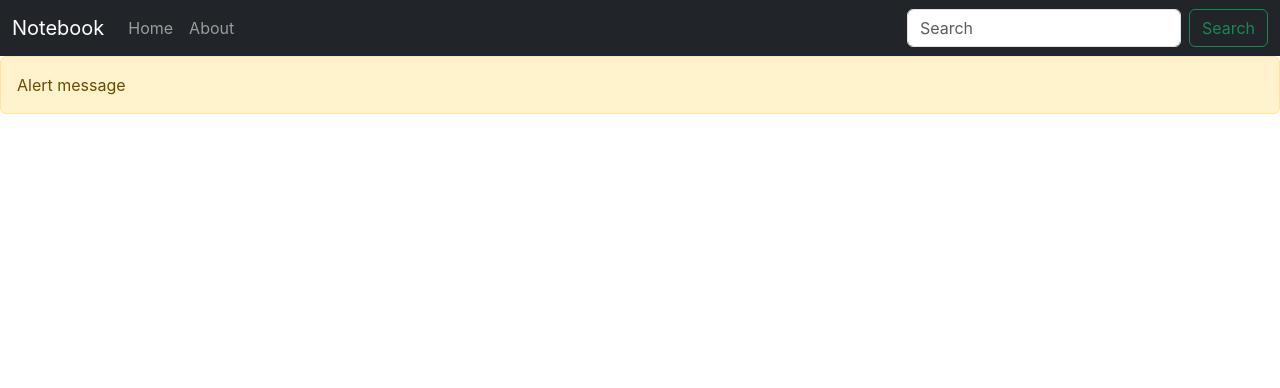
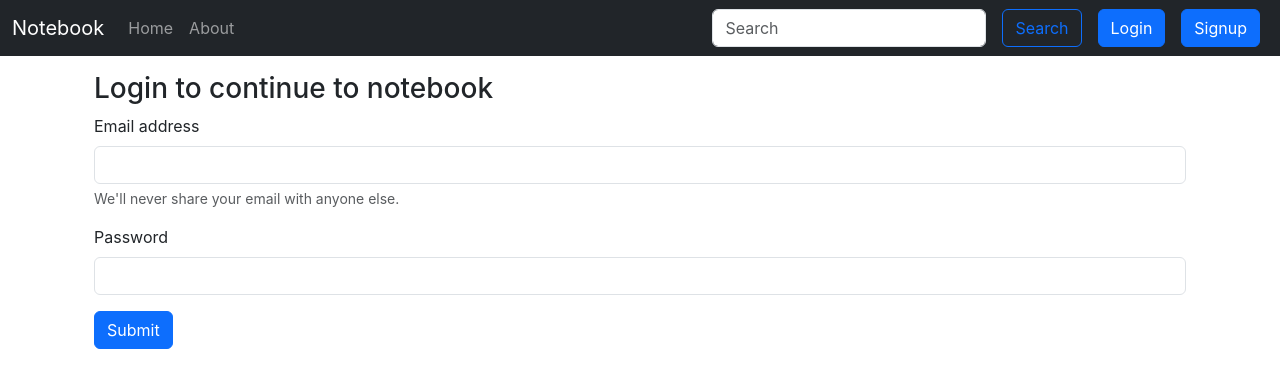
Before and after one commit to sudip-khanal/notebook, a React (Create React App) app: page /login in a window 1280 px wide. Shown: the top 388 px of the page. Built offline with nearby package versions, Linux system fonts and the light colour scheme.

Commit message:
login functionality added

```diff
--- a/src/App.js
+++ b/src/App.js
@@ -8,18 +8,44 @@ import React from "react";
 import { BrowserRouter, Route, Routes } from "react-router-dom";
 import NoteState from "./context/notes/noteState";
 import Alert from "./components/Alert";
+import Login from "./components/Login";
+import Signup from "./components/Signup";
+import { useState } from "react";
 
 function App() {
+  const [alert, setAlert] = useState(null);
+  const showAlert = (message, type) => {
+    setAlert({
+      msg: message,
+      type: type,
+    });
+    setTimeout(() => setAlert(null), 1500);
+  };
+
   return (
     <>
       <NoteState>
         <BrowserRouter>
           <Navbar />
-          <Alert message="Alert message" />
+          <Alert alert={alert} />
           <div className="container">
             <Routes>
-              <Route exact path="/" element={<Home />}></Route>
+              <Route
+                exact
+                path="/"
+                element={<Home showAlert={showAlert} />}
+              ></Route>
               <Route exact path="/about/" element={<About />}></Route>
+              <Route
+                exact
+                path="/login"
+                element={<Login showAlert={showAlert} />}
+              ></Route>
+              <Route
+                exact
+                path="/signup"
+                element={<Signup showAlert={showAlert} />}
+              ></Route>
             </Routes>
           </div>
         </BrowserRouter>
--- a/src/components/Addnote.js
+++ b/src/components/Addnote.js
@@ -1,18 +1,19 @@
 import React, { useContext, useState } from "react";
 import NoteContext from "../context/notes/NoteContext";
 
-const Addnote = () => {
+const Addnote = (props) => {
   const context = useContext(NoteContext);
   const { addNote } = context;
   const [note, setNote] = useState({
     title: "",
     description: "",
-    tag: "default",
+    tag: "",
   });
   const handlesubmitClick = (e) => {
     e.preventDefault();
     addNote(note.title, note.description, note.tag);
     setNote({ title: "", description: "", tag: "" });
+    props.showAlert("Added successfully", "success");
   };
   const onChange = (e) => {
     setNote({ ...note, [e.target.name]: e.target.value });
--- a/src/components/Alert.js
+++ b/src/components/Alert.js
@@ -1,12 +1,22 @@
 import React from "react";
 
 const Alert = (props) => {
+  const capatilize = (word) => {
+    if (word === "danger") {
+      word = "Error";
+    }
+    const lower = word.toLowerCase();
+    return lower.charAt(0).toUpperCase() + lower.slice(1);
+  };
   return (
-    <div>
-      <div className="alert alert-warning" role="alert">
-        {props.message}
+    props.alert && (
+      <div
+        className={`alert alert-${props.alert.type} alert-dismissible fade show`}
+        role="alert"
+      >
+        <strong>{capatilize(props.alert.type)}</strong>:{props.alert.msg}
       </div>
-    </div>
+    )
   );
 };
 
--- a/src/components/Home.js
+++ b/src/components/Home.js
@@ -1,9 +1,11 @@
 import React from "react";
 import Notes from "./Notes";
-const Home = () => {
+
+const Home = (props) => {
+  const { showAlert } = props;
   return (
     <div className="">
-      <Notes />
+      <Notes showAlert={showAlert} />
     </div>
   );
 };
--- /dev/null
+++ b/src/components/Login.js
@@ -0,0 +1,79 @@
+import React, { useState } from "react";
+import { useNavigate } from "react-router-dom";
+const Login = (props) => {
+  const [credentials, setCredentials] = useState({ email: "", password: "" });
+  let navigator = useNavigate();
+
+  const handleSubmit = async (e) => {
+    e.preventDefault();
+    //api call
+    const response = await fetch("http://localhost:5000/api/auth/login", {
+      method: "POST",
+      headers: {
+        "Content-Type": "application/json",
+      },
+      body: JSON.stringify({
+        email: credentials.email,
+        password: credentials.password,
+      }),
+    });
+    const json = await response.json();
+    console.log(json);
+    if (json.success) {
+      // save the auth token and redirect to homepage
+      localStorage.setItem("token", json.authtoken);
+      props.showAlert("Login Successfully", "success"); // Call showAlert function from the parent
+      navigator("/");
+    } else {
+      //error messages
+      props.showAlert("Invalid credentials", "danger"); // Call showAlert function from the parent
+    }
+  };
+  const onChange = (e) => {
+    setCredentials({ ...credentials, [e.target.name]: e.target.value });
+  };
+  return (
+    <div className="container mt-3">
+      <h3>Login to continue to notebook</h3>
+
+      <form onSubmit={handleSubmit}>
+        <div className="mb-3">
+          <label htmlFor="email" className="form-label">
+            Email address
+          </label>
+          <input
+            type="email"
+            className="form-control"
+            id="email"
+            name="email"
+            aria-describedby="emailHelp"
+            onChange={onChange}
+            value={credentials.email}
+          />
+          <div id="emailHelp" className="form-text">
+            We'll never share your email with anyone else.
+          </div>
+        </div>
+        <div className="mb-3">
+          <label htmlFor="password" className="form-label">
+            Password
+          </label>
+          <input
+            type="password"
+            name="password"
+            className="form-control"
+            id="password"
+            onChange={onChange}
+            value={credentials.password}
+          />
+        </div>
+
+        <button type="submit" className="btn btn-primary">
+          Submit
+        </button>
+      </form>
+    </div>
+  );
+};
+
+export default Login;
--- a/src/components/Navbar.js
+++ b/src/components/Navbar.js
@@ -1,11 +1,15 @@
 import React, { useEffect } from "react";
-import { Link, useLocation } from "react-router-dom";
+import { Link, useLocation, useNavigate } from "react-router-dom";
 
 const Navbar = () => {
   let location = useLocation();
+  let navigator = useNavigate();
+  const handlelogout = () => {
+    localStorage.removeItem("token");
+    navigator("/login");
+  };
 
   useEffect(() => {
-    // Google Analytics
     //console.log(location.pathname);
   }, [location]);
 
@@ -51,6 +55,7 @@ const Navbar = () => {
                 </Link>
               </li>
             </ul>
+            {!localStorage.getItem("token") ? (
               <form className="d-flex" role="search">
                 <input
                   className="form-control me-2"
@@ -58,10 +63,34 @@ const Navbar = () => {
                   placeholder="Search"
                   aria-label="Search"
                 />
-              <button className="btn btn-outline-success" type="submit">
-                Search
+                <button className="btn btn-outline-primary mx-2" type="submit">
+                  {" "}
+                  Search{" "}
                 </button>
+                <Link
+                  className="btn btn-primary mx-2"
+                  to="/login"
+                  role="button"
+                >
+                  Login
+                </Link>
+                <Link
+                  className="btn btn-primary mx-2"
+                  to="/signup"
+                  role="button"
+                >
+                  Signup
+                </Link>
               </form>
+            ) : (
+              <button
+                onClick={handlelogout}
+                className="btn btn-danger "
+                type="submit"
+              >
+                Logout
+              </button>
+            )}
           </div>
         </div>
       </nav>
--- a/src/components/NoteItems.js
+++ b/src/components/NoteItems.js
@@ -16,6 +16,10 @@ const NoteItems = (props) => {
               className="fa-solid fa-trash-can mx-2"
               onClick={() => {
                 deleteNote(note._id);
+                // eslint-disable-next-line
+                {
+                  props.showAlert("deleted Successfully", "danger");
+                }
               }}
             ></i>
             <i
--- /dev/null
+++ b/src/components/Signup.js
@@ -0,0 +1,114 @@
+import React, { useState } from "react";
+import { useNavigate } from "react-router-dom";
+
+const Signup = (props) => {
+  const [credentials, setCredentials] = useState({
+    name: "",
+    email: "",
+    password: "",
+    conformPassword: "",
+  });
+  let navigator = useNavigate();
+
+  const handleSubmit = async (e) => {
+    e.preventDefault();
+    const { name, email, password } = credentials;
+    //api call
+    const response = await fetch("http://localhost:5000/api/auth/cerateuser", {
+      method: "POST",
+      headers: {
+        "Content-Type": "application/json",
+      },
+      body: JSON.stringify({
+        name: name,
+        email: email,
+        password: password,
+      }),
+    });
+    const json = await response.json();
+    console.log(json);
+    // save the auth token and redirect to homepage
+    if (json.success) {
+      // save the auth token and redirect to homepage
+      localStorage.setItem("token", json.authtoken);
+      navigator("/");
+      props.showAlert("Account created Successfully", "success"); // Call showAlert function from the parent
+    } else {
+      //error message
+      props.showAlert(" Please Enter  Valid Credentials", "danger"); // Call showAlert function from the parent
+    }
+  };
+  const onChange = (e) => {
+    setCredentials({ ...credentials, [e.target.name]: e.target.value });
+  };
+
+  return (
+    <div className="contsiner mt-3">
+      <h3>Cerate an account</h3>
+
+      <form onSubmit={handleSubmit}>
+        <div className="mb-3">
+          <label htmlFor="name" className="form-label">
+            Full Name
+          </label>
+          <input
+            type="text"
+            className="form-control"
+            id="name"
+            name="name"
+            onChange={onChange}
+            minLength={3}
+            required
+          />
+        </div>
+        <div className="mb-3">
+          <label htmlFor="email" className="form-label">
+            Email address
+          </label>
+          <input
+            type="email"
+            className="form-control"
+            id="email"
+            name="email"
+            onChange={onChange}
+            aria-describedby="emailHelp"
+          />
+        </div>
+        <div className="mb-3">
+          <label htmlFor="password" className="form-label">
+            Password
+          </label>
+          <input
+            type="password"
+            name="password"
+            onChange={onChange}
+            className="form-control"
+            id="password"
+            minLength={5}
+            required
+          />
+        </div>
+        <div className="mb-3">
+          <label htmlFor="password" className="form-label">
+            Conform Password
+          </label>
+          <input
+            type="password"
+            name="conformPassword"
+            onChange={onChange}
+            className="form-control"
+            id="conformPassword"
+            minLength={5}
+            required
+          />
+        </div>
+
+        <button type="submit" className="btn btn-primary">
+          Submit
+        </button>
+      </form>
+    </div>
+  );
+};
+
+export default Signup;
```
Also changed, not shown: src/components/Notes.js (+16 -4 lines), src/context/notes/noteState.js (+7 -11 lines), 1 other file (tests, documents, lock files or other folders). Lines whose indentation alone changed are shown as unchanged.
